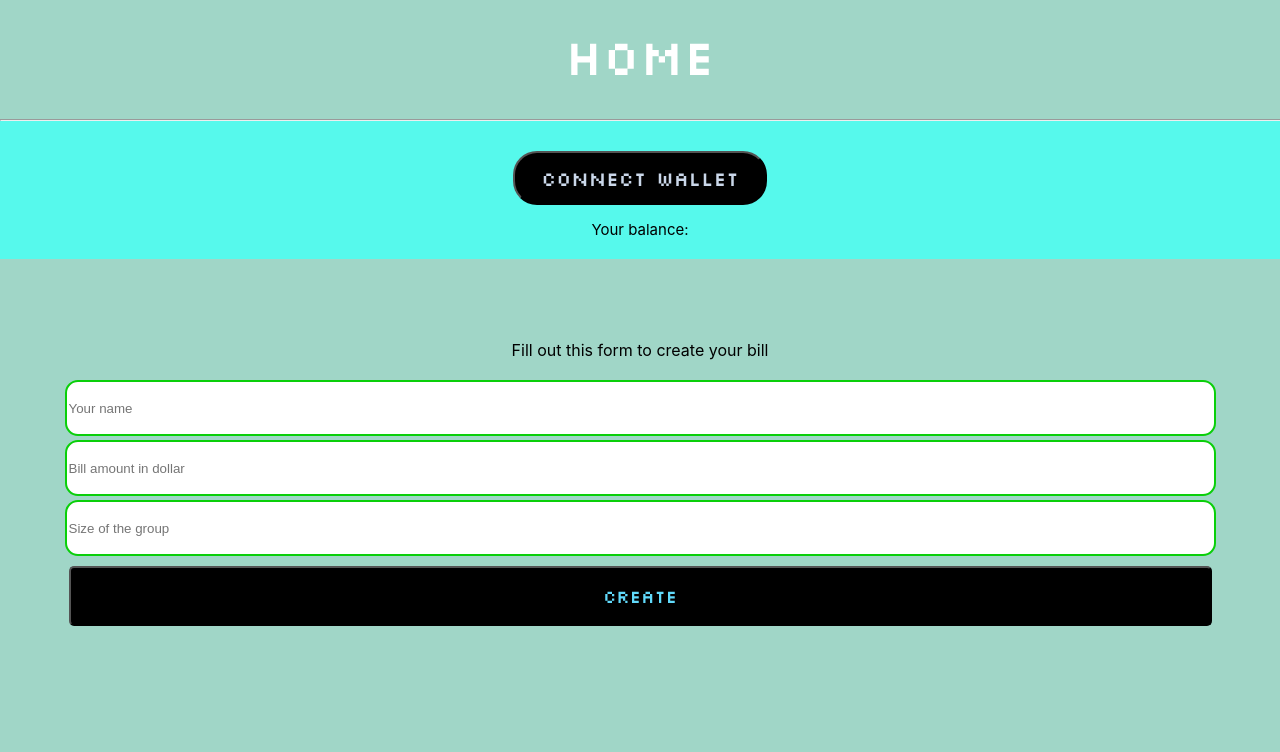
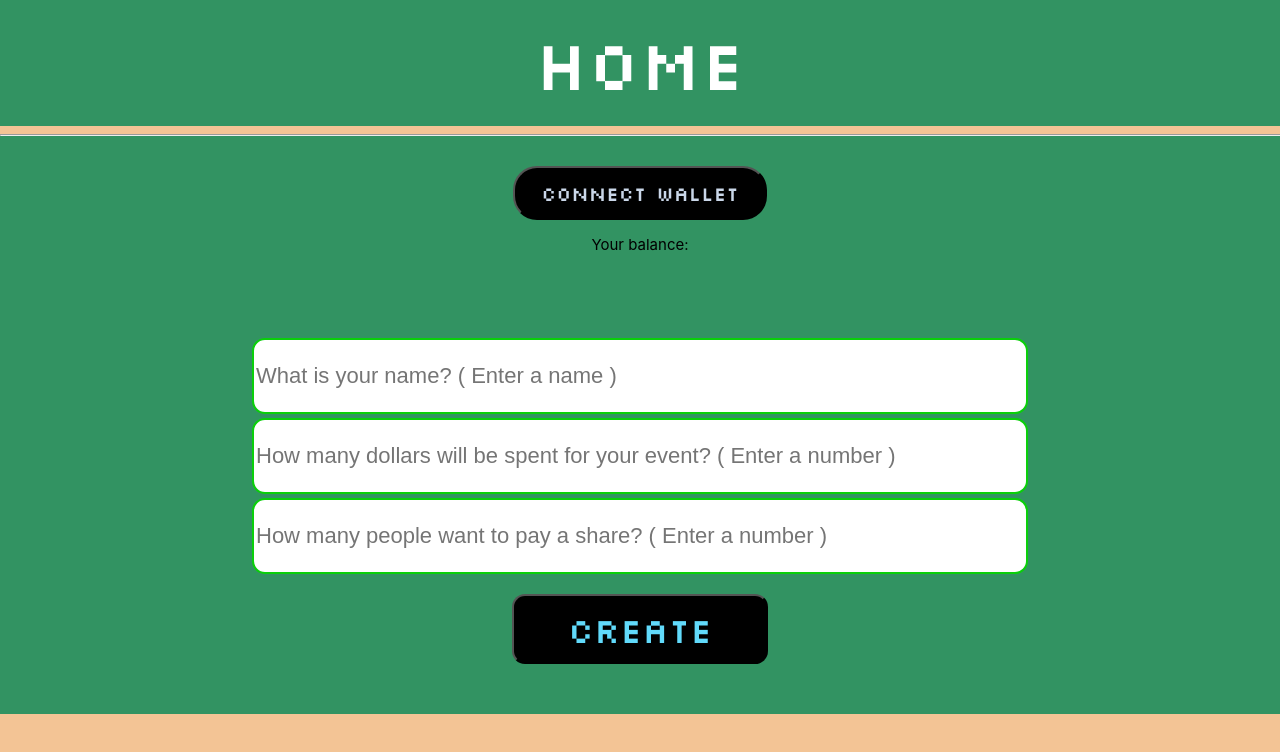
Before and after one commit to Banksy-said-hi/Dong-React, a React (Create React App) app: page /creation in a window 1280 px wide. Shown: the top 752 px of the page. Built offline with nearby package versions, Linux system fonts and the light colour scheme.

Commit message:
A commit before installing Tailwindcss

```diff
--- a/src/App.css
+++ b/src/App.css
@@ -2,8 +2,8 @@
   text-align: center;
   margin-bottom: 30px;
   /* min-height: 150vh;  */
-  /* background-color: hsl(220, 91%, 56%);
-  color: rgb(5, 10, 0); */
+  background-color: #900101;
+  /* color: rgb(5, 10, 0); */
 }
 
 .App-logo {
@@ -40,7 +40,7 @@
   margin-top: 15px;
   margin-bottom: 15px;
   border-radius: 24px;
-  background-color: #56f9ec;
+  background-color: #9ff400;
   font-size: 16px;
 }
 
@@ -72,38 +72,58 @@
   padding-bottom: 15px;
 }
 
+.wallet-information {
+  text-align: center;
+  background-color: #329362;
+  padding-bottom: 5px;
+  font-size: 15px;
+}
+
+.navigator-card {
+  /* border: 5px rgb(160, 214, 199) solid; */
+  background-color: #329362;
+  text-align: center;
+  margin: 0;
+  padding-top: 18px;
+  padding-bottom: 18px;
+  font-size: 70px;
+  font-family: "Silkscreen";
+  font-weight: lighter;
+  color: white;
+}
 
 .form {
   text-align: center;
   padding-top: 60px;
   padding-bottom: 50px;
-  border: 5px rgb(160, 214, 199) solid;
-  background-color: rgb(160, 214, 199);
+  /* border: 5px rgb(160, 214, 199) solid; */
+  background-color: #329362;
 }
 
 .form h1 {
   font-family: "Silkscreen";
-  font-size: 20px;
+  font-size: 90px;
   color: white;
 }
 
 .form input[type="text"] {
   text-align: center;
   place-items: center;
-  width:90%;
-  height: 50px;
+  width: 60%;
+  height: 70px;
+  font-size: 22px;
   margin-top: 4px;
   border-radius: 13px;
   border: 2.5px solid #0acf0a;
 }
 
 .creation-button {
-  width: 90%;
-  height: 60px;
+  width: 20%;
+  height: 70px;
   background-color: #000000;
-  font-size: 18px;
-  border-radius: 5px;
-  margin-top: 10px;
+  font-size: 35px;
+  border-radius: 13px;
+  margin-top: 20px;
   font-family: "Silkscreen";
   color: #61dafb;
 }
@@ -161,19 +181,6 @@
   width: 100%;
 }
 
-.navigator-card {
-  border: 5px rgb(160, 214, 199) solid;
-  background-color: rgb(160, 214, 199);
-  text-align: center;
-  margin: 0;
-  padding-top: 18px;
-  padding-bottom: 18px;
-  font-size: 50px;
-  font-family: "Silkscreen";
-  font-weight: lighter;
-  color: white;
-}
-
 .payment-card {
   border: 5px rgb(160, 214, 199) solid;
   background-color: #61dafb;
@@ -196,15 +203,8 @@
   width: 300px;
 }
 
-.wallet-information {
-  text-align: center;
-  background-color: #56f9ec;
-  padding-bottom: 5px;
-  font-size: 15px;
-}
-
 .background {
-  background-color: rgb(160, 214, 199);
+  background-color: #f3c495;
   height: 1000px;
 }
 
@@ -213,6 +213,14 @@
 }
 
 .home-background {
-  background-color: #56f9ec;
+  background-color: #e90707;
   min-height: 1000px;
 }
+
+.form p {
+  font-size: 30px;
+}
+
+.h3 {
+  text-align: center;
+}
--- a/src/components/Creation.js
+++ b/src/components/Creation.js
@@ -43,13 +43,13 @@ function Creation() {
                     console.log(`Trying to create a contract with these parameters:`)
                     console.log(`Address: ${address}`);
                     console.log(`Name: ${beneficiaryName}`);
-                    console.log(`Bill in dollar: $${amount}`);
+                    console.log(`Bill amount in dollar: $${amount}`);
                     console.log(`Contributors: ${contributors} people`);
 
 
                     const newDongContract = await factory.deploy(address, amount, contributors, beneficiaryName);
                     console.log("Trying to deploy the contract");
-                    setDeploymentMessage("PLEASE WAIT 20 SEC");
+                    setDeploymentMessage("PLEASE WAIT 20 SECONDS");
 
                     const transactionReceipt = await newDongContract.deployTransaction.wait();
                     console.log("Contract was deployed successfully!");
@@ -78,15 +78,15 @@ function Creation() {
 
     return (
         <div className="background">
+
             <Link className="link" to="/"><div className="navigator-card">Home</div></Link>
             <hr className="hr"></hr>
+
             <WalletInformation></WalletInformation>
-
             <form className="form" onSubmit={handleContractCreation}>
-                <p>Fill out this form to create your bill</p>
-                <input type="text" placeholder="Your name" onChange={(x) => setBeneficiaryName(x.target.value)}></input>
-                <input type="text" placeholder="Bill amount in dollar" onChange={(x) => setAmount(x.target.value)}></input>
-                <input type="text" placeholder="Size of the group" onChange={(x) => setContributors(x.target.value)}></input>
+                <input type="text" placeholder="What is your name? ( Enter a name )" onChange={(x) => setBeneficiaryName(x.target.value)}></input>
+                <input type="text" placeholder="How many dollars will be spent for your event? ( Enter a number )" onChange={(x) => setAmount(x.target.value)}></input>
+                <input type="text" placeholder="How many people want to pay a share? ( Enter a number )" onChange={(x) => setContributors(x.target.value)}></input>
                 <br></br>
                 <input className="creation-button" type="submit" value={deploymentMessage}></input>
             </form>
--- a/src/components/Home.js
+++ b/src/components/Home.js
@@ -8,19 +8,31 @@ function Home() {
     return (
         <div className="App home-background">
             <div className="home-warning">
-                <p>This platform is still in the development phase</p>
-                <p>(1) Please change your network to the <b>Polygon Mumbai</b></p>
-                <p>(2) Get some free tokens from the faucet below</p><br></br><br></br>
-                <a href="https://mumbaifaucet.com">FAUCET</a>
+                <p> <b>(1)</b> Add this test network to interact with this Dapp</p><br></br>
+                <hr></hr><br></br>
+                <p> Network Name: <b>Polygon Mumbai</b></p><br></br>
+                <p> New RPC URL: <b>https://rpc-mumbai.maticvigil.com/</b></p><br></br>
+                <p> Chain ID: <b>8001</b></p><br></br>
+                <p> Currency Symbol: <b>MATIC</b></p><br></br>
+                <p> Block Explorer URL: <b>https://polygonscan.com/</b></p><br></br>
             </div>
+
+            <div className="home-warning">
+                <p><b>(2)</b> get some free tokens from the faucet below</p><br></br>
+                <hr></hr><br></br>
+                <p><a href="https://mumbaifaucet.com">FAUCET</a></p>
+            </div>
+            <br></br>
+            <br></br>
 
             <Link className="link" to="./creation">
                 <div className="home-card">
                     <h1>Create Dong</h1>
-                    <h4>Click here to set up a bill for your group</h4>
                     <img className="home-image" src={admin}></img>
                 </div>
             </Link>
+
+
         </div>
     );
 }
--- a/src/components/Payment.js
+++ b/src/components/Payment.js
@@ -42,14 +42,12 @@ const Payment = () => {
             console.log("Successfully initialized the contract instance");
 
 
-            // We have a problem here
-            // The smart contract does not accept this amount as the value
-            // It shows something related to converstion between BigNumber and String
-            // Try to pay a dong under a specific name and observe the error
-            const decimal = 100;
-            const response = await contract.payDong(name, {value: "100000"});
+
+            console.log(`dong is ${dong} Matics`);
+            const response = await contract.payDong(name, { value: ethers.utils.parseEther(dong.toString()) });
+
+
             console.log("Receipt", response);
-
             console.log("Waiting for the transaction to be submitted on the Blockchain");
 
             setTimeout(() => {
@@ -60,6 +58,7 @@ const Payment = () => {
 
             } catch (err) {
                 console.log(err);
+                setPayDongButton("PAY");
             }
         } else {
             console.log("Please use your phone's Metamask app to interact with this platform");
@@ -80,10 +79,10 @@ const Payment = () => {
         console.log(`Dong value fetched: ${dongValue/100} MATIC`);
 
         const totalEngaged = await instance.payment(account);
-        console.log(`Total engaged fetched: ${totalEngaged/100} MATIC`);
+        console.log(`Total engaged fetched: ${ethers.utils.formatEther(totalEngaged)} MATICs`);
 
         const totalRemaining = await instance.remainingDongInMatic();
-        console.log(`Total remaining fetched: ${totalRemaining/100} MATIC`);
+        console.log(`Total remaining fetched: ${ethers.utils.formatEther(totalRemaining)} MATICs`);
 
         const totalContributors = await instance.contributors();
         console.log(`Total contributors fetched: ${totalContributors.toNumber()}`);
@@ -94,7 +93,7 @@ const Payment = () => {
         for(let i = 0; i < totalContributors; i++) {
             const result = await instance.names(i);
             if (result) {
-                console.log(`Participant ${i}: ${result}`);
+                console.log(`Participant ${i+1}: ${result}`);
                 if (people.includes(result) == false) {
                     people.push(result);
                 }
@@ -103,8 +102,11 @@ const Payment = () => {
 
         setBeneficiaryName(beneficiary_name);
         setDong(dongValue/100);
-        setEngaged(totalEngaged/100);
-        setTotalRemainingAmount(totalRemaining/100);
+        setEngaged(ethers.utils.formatEther(totalEngaged));
+        // The next line is retrieving wrong information
+        // Inspect the problem and look for the origin
+        // It may be caused by a miscalculation somewhere in the contract
+        setTotalRemainingAmount(ethers.utils.formatEther(totalRemaining));
         setContributors(totalContributors.toNumber());
     }
 
@@ -128,17 +130,16 @@ const Payment = () => {
             <Link className="link" to="/"><div className="navigator-card">Home</div></Link>
             <hr className="hr"></hr>
             <WalletInformation></WalletInformation>
-            <div className="App">
+            {/* <div className="App">
                 <br></br>
                 <br></br>
                 <p>Your friends will be directed to the current page by scanning this QRCode</p>
                 <br></br>
                 <div>{image}</div>
-            </div>
+            </div> */}
 
             <form className="form" onSubmit={handleSubmit}>
-                <h1>Write your name and submit</h1>
-                <input type="text" placeholder="Name" onChange={handleChange}></input><br></br>
+                <input type="text" placeholder="Write your name here and click pay" onChange={handleChange}></input><br></br>
                 <input className="creation-button" type="submit" value={payDongButton}></input><br></br>
                 <br></br>
                 <br></br>
```
Also changed, not shown: 1 other file (tests, documents, lock files or other folders).
